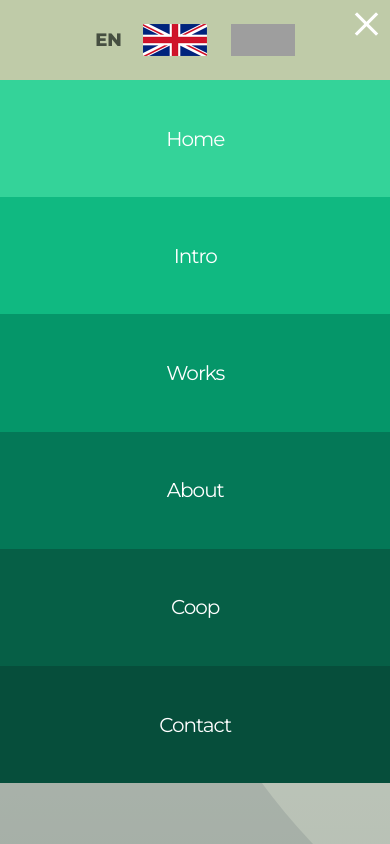
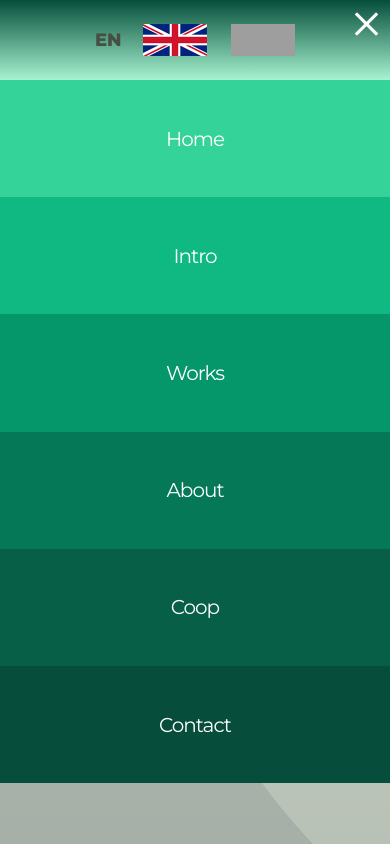
Before and after one commit to MartinKuracka/webmark-react, a React (Create React App) app: page / in a window 390 px wide. Both pictures are taken after a click on the button 366 px from the left and 24 px from the top of the page. Shown: the top 844 px of the page. Built offline with nearby package versions, Linux system fonts and the light colour scheme; grey boxes are pictures that could not be loaded.

Commit message:
mobile navbar language gradient background

```diff
--- a/src/App.js
+++ b/src/App.js
@@ -9,10 +9,6 @@ import ContactSection from  './containers/contact_section/contact';
 import Footer from './containers/footer/footer';
 // i18next translation
 import './i18n'
-// AOS animation
-import AOS from 'aos';
-import '../node_modules/aos/dist/aos.css';
-
 
 function App() {
   return (
--- a/src/containers/navbar/mobilemenu/menuoverlay/menuoverlay.js
+++ b/src/containers/navbar/mobilemenu/menuoverlay/menuoverlay.js
@@ -17,38 +17,38 @@ const MenuOverlay = ({handleMenu}) => {
     return(
         <div className='fixed w-full h-screen bg-gray-300 flex  justify-center bg-opacity-50 animateHome'>
             <ul className='w-full h-full'>
-                <li className='flex h-20 w-full justify-center bg-primary2 w-48'>
+                <li className='flex h-20 w-full justify-center bg-gradient-to-b from-green-900 to-green-200 w-48'>
                     <b className='w-12 flex font-bold text-lg text-primary my-auto px-3'>{t('Lang')}</b>
                     <img className='w-16 h-8 my-auto mx-3 cursor-pointer' src={En} alt='EN' name='En' onClick={() => changeLanguage('en')} />
                     <img className='w-16 h-8 my-auto mx-3 cursor-pointer' src={Sk} alt='SK' name='Sk' onClick={() => changeLanguage('sk')} />
                 </li>
                 <div className='h-5/6'>
-                    <label  for='home'>
+                    <label  htmlFor='home'>
                         <a className='text-xl ' href='#home' onClick={() => handleMenu()}>
                             <li className='h-1/6 bg-green-400 w-full flex justify-center items-center '>{t('home')}</li>
                         </a>
                     </label>
-                    <label for='intro'>
+                    <label htmlFor='intro'>
                         <a className='text-xl animateIntro' href='#intro' onClick={() => handleMenu()}>
                             <li className='h-1/6 bg-green-500 w-full flex justify-center items-center'>{t('intro')}</li>
                         </a>
                     </label>
-                    <label for='works'>
+                    <label htmlFor='works'>
                         <a className='text-xl' href='#works' onClick={() => handleMenu()}>
                             <li className='h-1/6 bg-green-600 w-full flex justify-center items-center'>{t('works')}</li>
                         </a>
                     </label>
-                    <label for='about'>
+                    <label htmlFor='about'>
                         <a className='text-xl' href='#about' onClick={() => handleMenu()}>
                             <li className='h-1/6 bg-green-700 w-full flex justify-center items-center'>{t('about')}</li>
                         </a>
                     </label>
-                    <label for='coop'>
+                    <label htmlFor='coop'>
                         <a className='text-xl' href='#coop' onClick={() => handleMenu()}>
                             <li className='h-1/6 bg-green-800 w-full flex justify-center items-center'>{t('coop')}</li>
                         </a>
                     </label>
-                    <label for='contact'>
+                    <label htmlFor='contact'>
                         <a className='text-xl' href='#contact' onClick={() => handleMenu()}>
                             <li className='h-1/6 bg-green-900 w-full flex justify-center items-center'>{t('cont')}</li>
                         </a>
--- a/src/containers/navbar/mobilemenu/menuoverlay/menuoverlay_animate.css
+++ b/src/containers/navbar/mobilemenu/menuoverlay/menuoverlay_animate.css
@@ -9,35 +9,5 @@
 
 .animateHome {
     animation-name: comein;
-    animation-duration: 1s;
+    animation-duration: 0.5s;
 }
-
-.animateIntro {
-    animation-name: comein;
-    animation-duration: 0.5s;
-    animation-delay: 0.1s;
-}
-
-.animateWorks {
-    animation-name: comein;
-    animation-duration: 0.5s;
-    animation-delay: 0.2s;
-}
-
-.animateAbout {
-    animation-name: comein;
-    animation-duration: 0.5s;
-    animation-delay: 0.3s;
-}
-
-.animateCoop {
-    animation-name: comein;
-    animation-duration: 0.5s;
-    animation-delay: 0.4s;
-}
-
-.animateContact {
-    animation-name: comein;
-    animation-duration: 0.5s;
-    animation-delay: 0.5s;
-}
--- a/src/index.css
+++ b/src/index.css
@@ -51,7 +51,7 @@ h1 {
 }
 
 span {
-  letter-spacing: -20px;
+  letter-spacing: -16px;
   line-height: 0.5;
   margin: 0px;
   padding: 0px;
--- a/tailwind.config.js
+++ b/tailwind.config.js
@@ -7,6 +7,7 @@ module.exports = {
         ...theme('colors'),
         'primary': '#464F41',
         'primary2': '#BFCBA8',
+        'gradient' : 'linear-gradient(0deg, rgba(70,79,65,1) 0%, rgba(191,203,168,1) 100%)',
         'secondary': '#ffffff',
         'danger': '#e3342f',
         'background': '#EEEDED',
```
